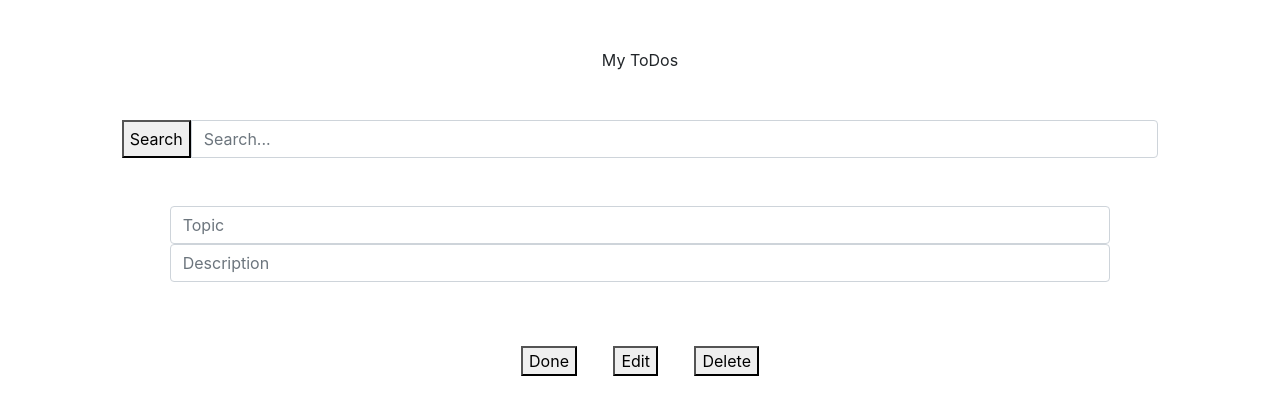
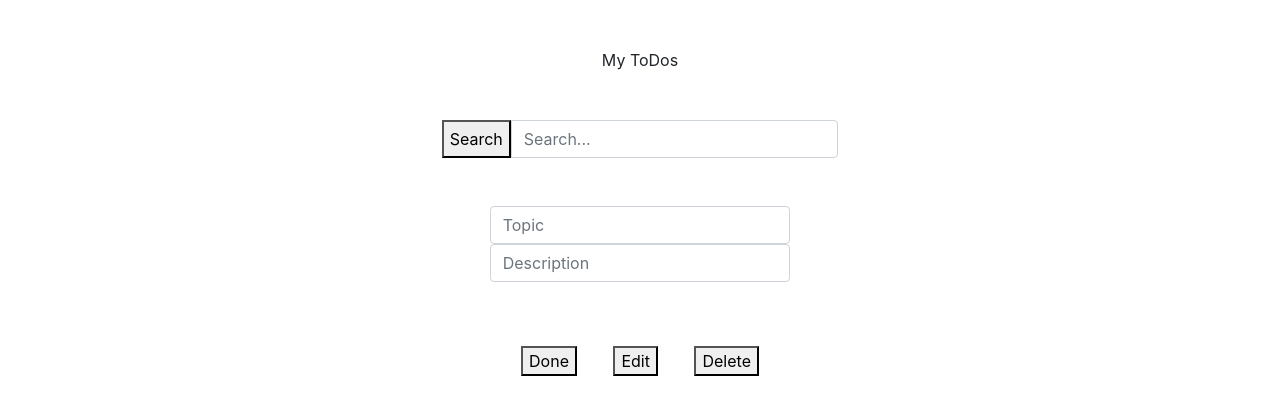
Before and after one commit to isiwaravishwanath/ToDo-List, a plain HTML site: page index.html in a window 1280 px wide. Drawn offline with nearby package versions, Linux system fonts and the light colour scheme.

Commit message:
Remove extra column class for improved layout consistency in ToDo container

```diff
--- a/index.html
+++ b/index.html
@@ -12,7 +12,7 @@
 
 <body>
 
-    <div class="text-center container fs-5 col-4 col-sm-10">
+    <div class="text-center container fs-5 col-4">
         <label for="fieldText" class="form-label m-5 f">My ToDos</label>
         <div class="input-group d-flex align-items-stretch gap-2">
             <button type="button" class="btn-outline theme-inverse text-nowrap">Search</button>
```
